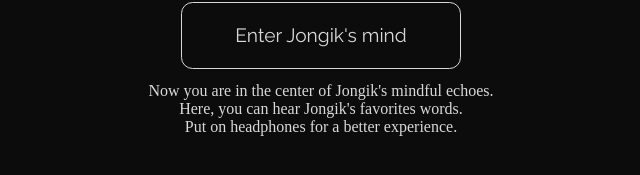
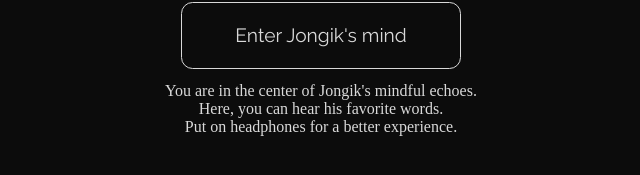
Before and after one commit to JongikJeon/mindful-echoes, a plain HTML site: page index.html in a window 1280 px wide. Shown: the part 331-506 px from the top of the page, without its empty margins (319-959 px from the left). Drawn offline with nearby package versions, Linux system fonts and the light colour scheme; a web font is replaced by a local one.

Commit message:
Update index.html

```diff
--- a/index.html
+++ b/index.html
@@ -19,7 +19,7 @@
   <body>
     <div class="loading">
       <button class="enter hover" onclick="enter()">Enter Jongik's mind</button>
-      <div class="headphones">Now you are in the center of Jongik's mindful echoes.<br>Here, you can hear Jongik's favorites words.<br>Put on headphones for a better experience.</div>
+      <div class="headphones">You are in the center of Jongik's mindful echoes.<br>Here, you can hear his favorite words.<br>Put on headphones for a better experience.</div>
       <div class="loading-entering">Welcome to Jongik</div>
       <div class="loading-bar">
         <div class="loading-bar-progress"></div>
```
